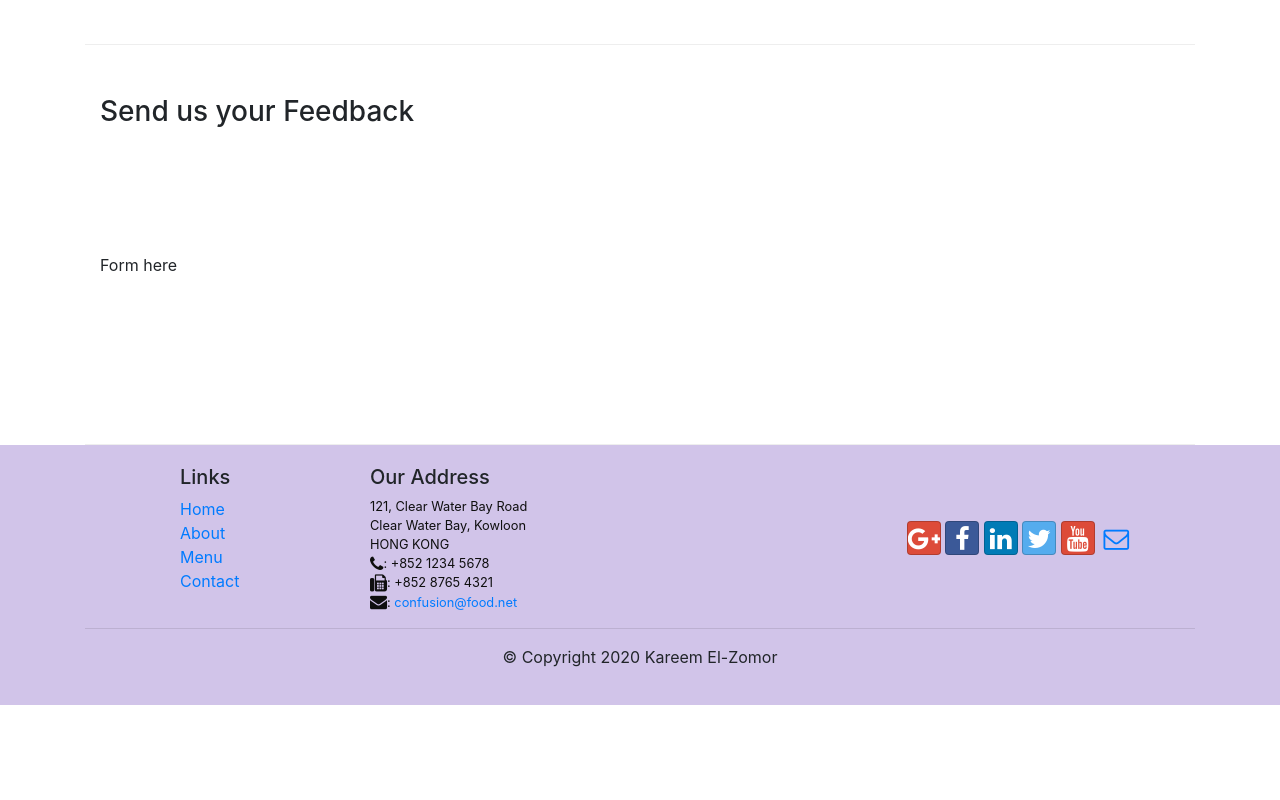
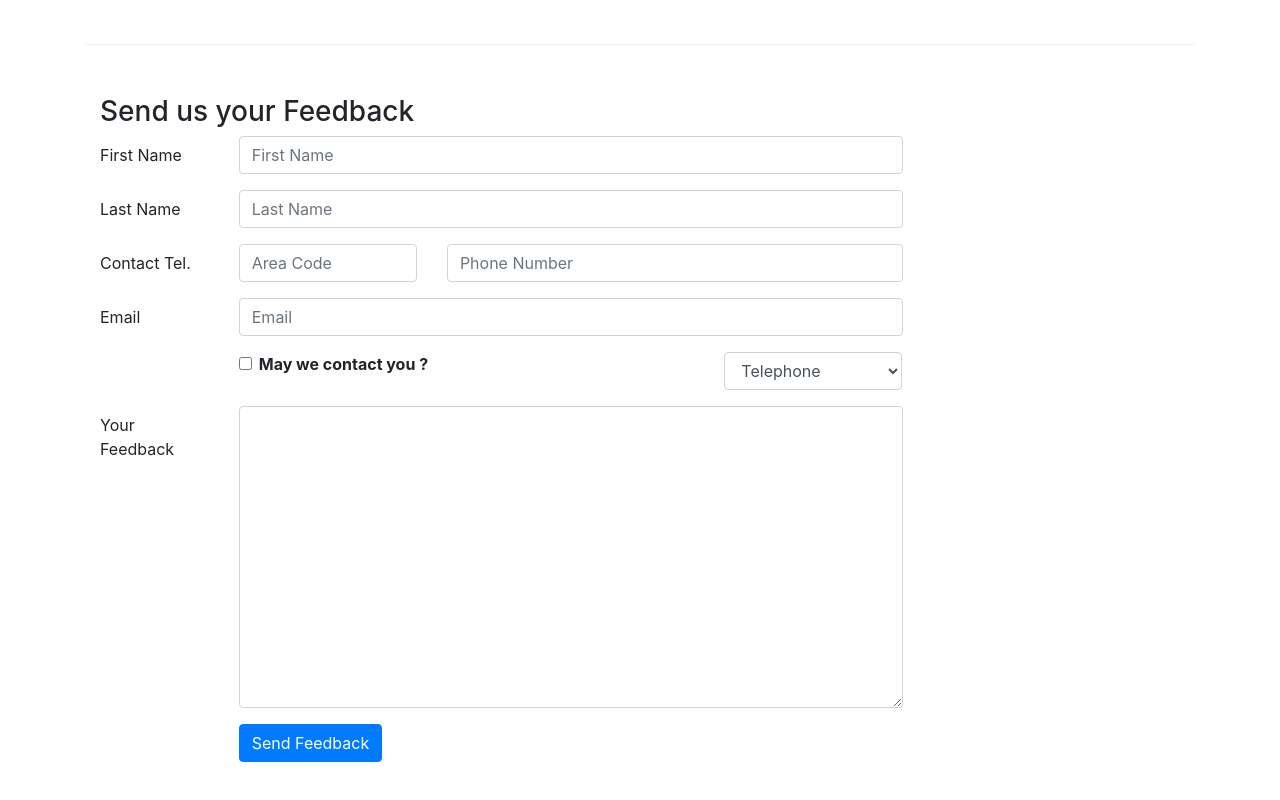
Before and after one commit to KareeMagdyy/HongKongUniversity, a website: page contactus.html in a window 1280 px wide. Shown: the part 820-1620 px from the top of the page. Before the commit the page ends 1525 px from the top, so only its background shows below. Drawn offline with nearby package versions, Linux system fonts and the light colour scheme.

Commit message:
Feedback Form

```diff
--- a/contactus.html
+++ b/contactus.html
@@ -92,7 +92,60 @@
               <h3>Send us your Feedback</h3>
            </div>
             <div class="col-12 col-md-9">
-                Form here
+                <form>
+                    <div class="form-group row">
+                        <label for="firstname" class="col-md-2 col-form-label">First Name</label>
+                        <div class="col-md-10">
+                            <input type="text" class="form-control" id="firstname" name="firstname" placeholder="First Name" required>
+                        </div>
+                    </div>
+                    <div class="form-group row">
+                        <label for="lastname" class="col-md-2 col-form-label">Last Name</label>
+                        <div class="col-md-10">
+                            <input type="text" class="form-control" id="lastname" name="lastname" placeholder="Last Name" required>
+                        </div>
+                    </div>
+                    <div class="form-group row">
+                        <label for="telnum" class="col-12 col-md-2 col-form-label">Contact Tel.</label>
+                        <div class="col-5 col-md-3">
+                            <input type="tel" class="form-control" id="areacode" name="areacode" placeholder="Area Code" required>
+                        </div>
+                        <div class="col-7 col-md-7">
+                            <input type="tel" class="form-control" id="telnum" name="telnum" placeholder="Phone Number" required>
+                        </div>
+                    </div>
+                    <div class="form-group row">
+                        <label for="emailid" class="col-md-2 col-form-label">Email</label>
+                        <div class="col-md-10">
+                            <input type="email" class="form-control" id="emailid" name="emailid" placeholder="Email" required>
+                        </div>
+                    </div>
+                    <div class="form-group row">
+                        <div class="col-md-6 offset-md-2">
+                            <div class="form-check">
+                                <input type="checkbox" class="form-check-input" name="approve" id="approve" value="">
+                                <label for="approve" class="form-check-label"><strong>May we contact you ?</strong></label>
+                            </div>
+                        </div>
+                        <div class="col-md-3 offset-1">
+                            <select class="form-control">
+                                <option>Telephone</option>
+                                <option>Email</option>
+                            </select>
+                        </div>
+                    </div>
+                    <div class="form-group row">
+                        <label for="feedback" class="col-md-2 col-form-label">Your Feedback</label>
+                        <div class="col-md-10">
+                            <textarea class="form-control" name="feedback" id="feedback" rows="12"></textarea>
+                        </div>
+                    </div>
+                    <div class="form-group row">
+                        <div class="offset-md-2 col-md-10">
+                            <button type="submit" class="btn btn-primary"> Send Feedback</button>
+                        </div>
+                    </div>
+                </form>
             </div>
              <div class="col-12 col-md">
             </div>
```
